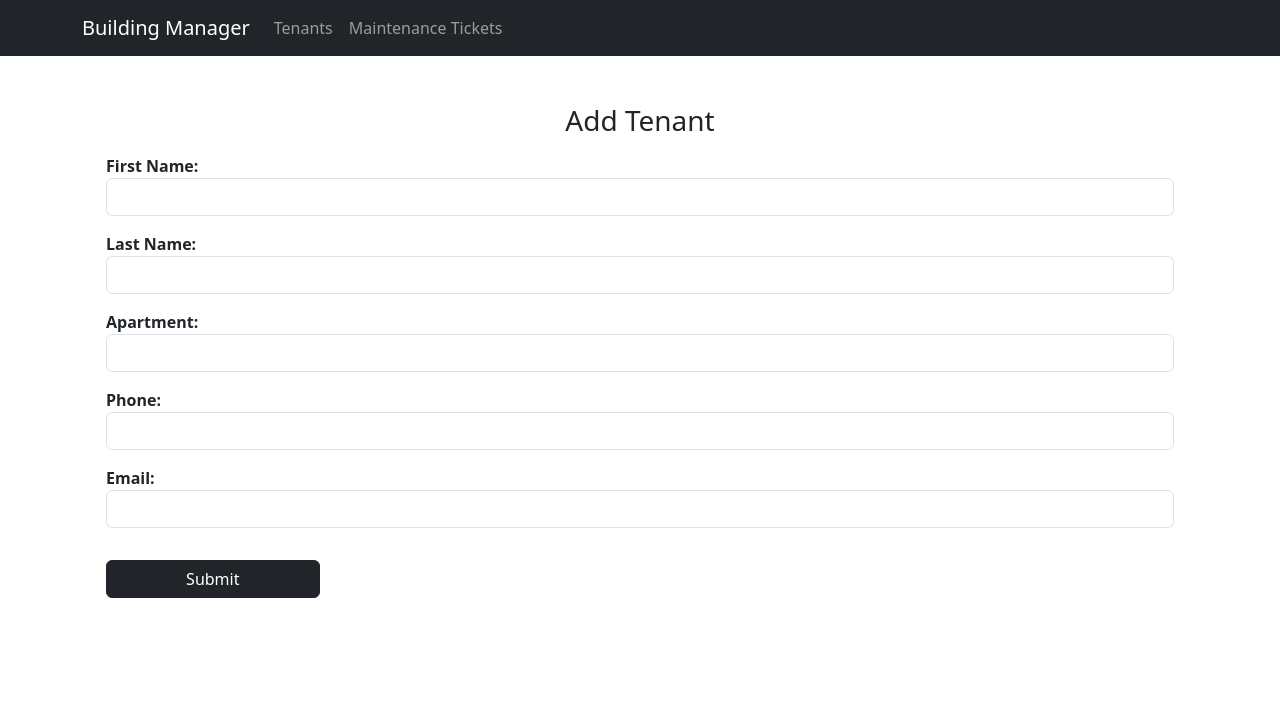
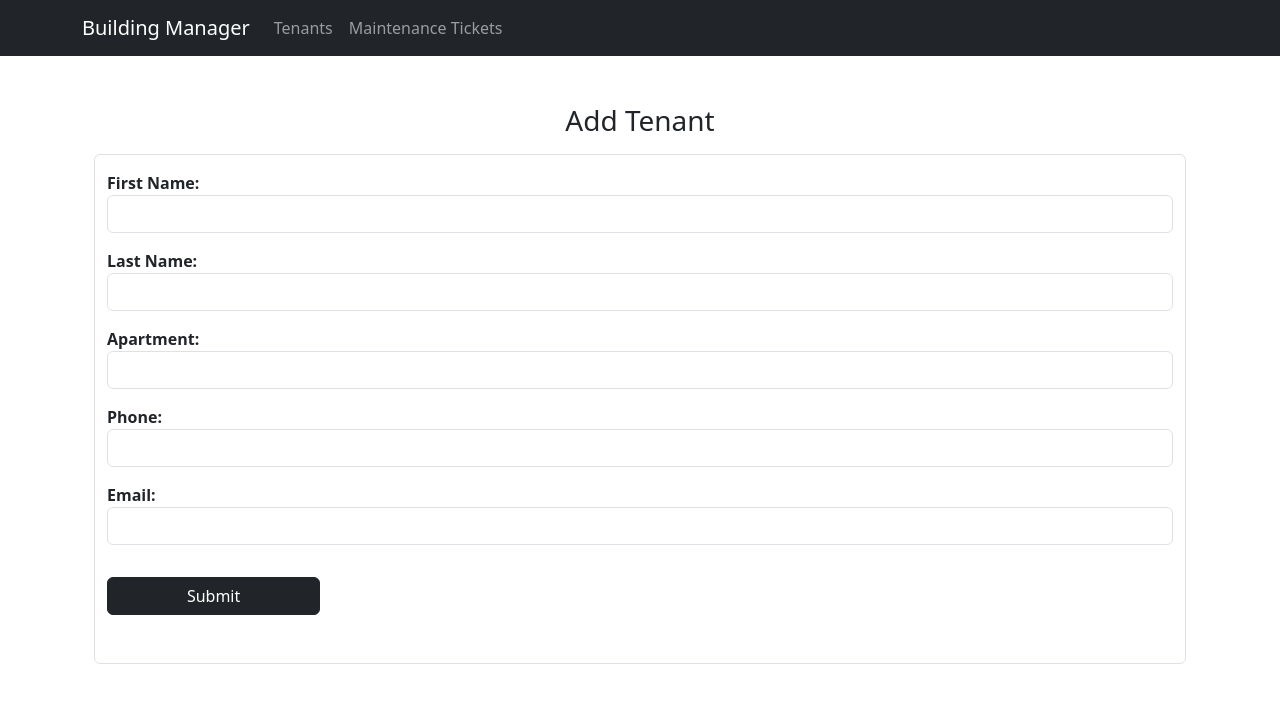
Before and after one commit to vinnyWebDev/react-client, a React (Create React App) app: page /tenantform in a window 1280 px wide. Shown: the top 702 px of the page. Built offline with nearby package versions, Linux system fonts and the light colour scheme.

Commit message:
style changes

```diff
--- a/src/components/Tenant.js
+++ b/src/components/Tenant.js
@@ -51,7 +51,7 @@ function Tenant(props) {
     }
 
     return (
-        <div className="container border rounded m-4 row">
+        <div className="container border rounded m-4 p-3 row">
 
             <div className="container col ">
                 <p className="cardHeading">Apartment: {props.apartment}</p>
--- a/src/components/TenantForm.js
+++ b/src/components/TenantForm.js
@@ -45,9 +45,9 @@ function TenantForm() {
 
     //form for taking input when creating a new tenant
     return (
-        <div className="container mt-5">
+        <div className="container mt-5 ">
             <h3 className="text-center">Add Tenant</h3>
-            <div className="container mt-3">
+            <div className="container mt-3 border rounded pt-3 mb-5">
             <form className="formContainer" onSubmit={handleSubmit}>
                 <label className="cardSubHeading mb-3">
                     First Name:
--- a/src/components/Ticket.js
+++ b/src/components/Ticket.js
@@ -43,7 +43,7 @@ function Ticket(props) {
     }
 
     return (
-        <div className="container border rounded m-4 row">
+        <div className="container border rounded m-4 p-3 row">
             <div className="container col">
                 <p className="cardHeading">{props.title}</p>
                 <p><span className="cardSubHeading">Description:</span> {props.body}</p>
--- a/src/components/TicketForm.js
+++ b/src/components/TicketForm.js
@@ -38,7 +38,7 @@ function TicketForm() {
         <div className="container mt-5">
             <h3 className="text-center">Add Maintenance Ticket</h3>
 
-            <div className="container mt-3">
+            <div className="container mt-3 border rounded pt-3 mb-5">
                 <form className="formContainer" onSubmit={handleSubmit}>
                     <label className="cardSubHeading ">
                         Title:
```
